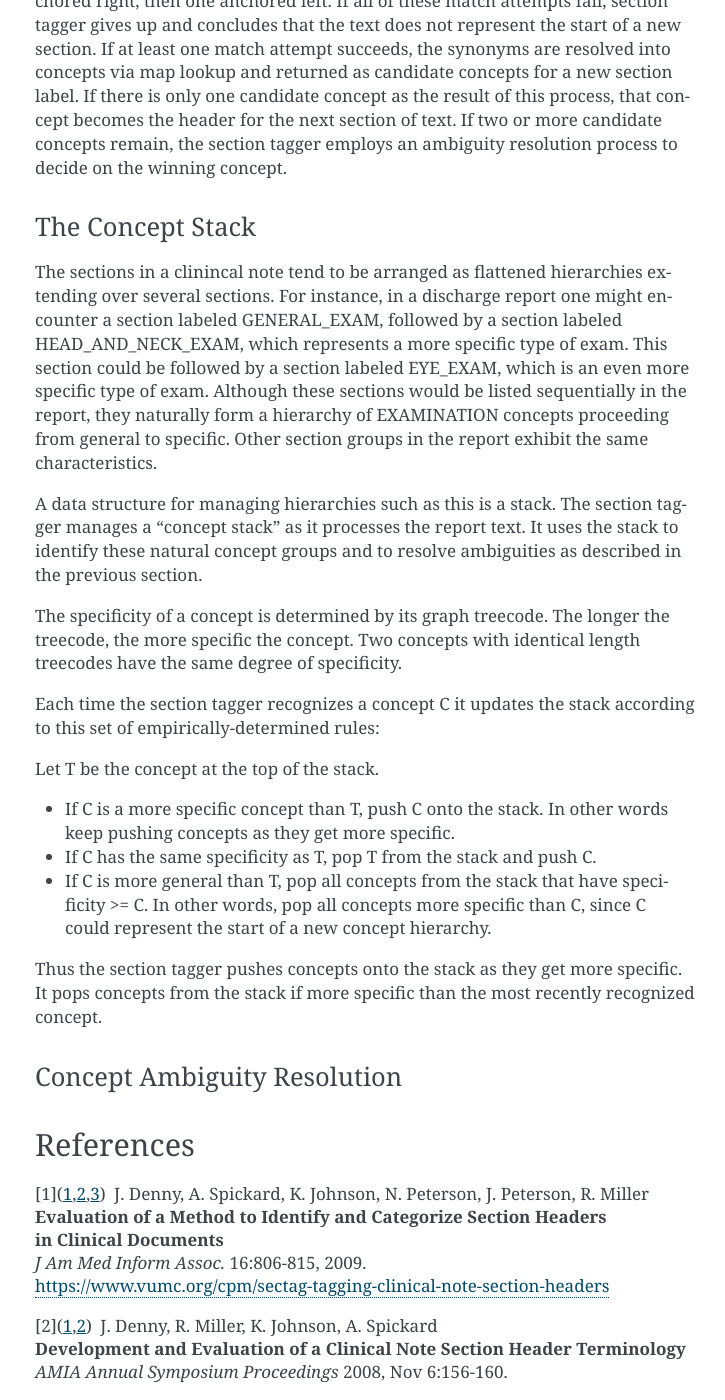
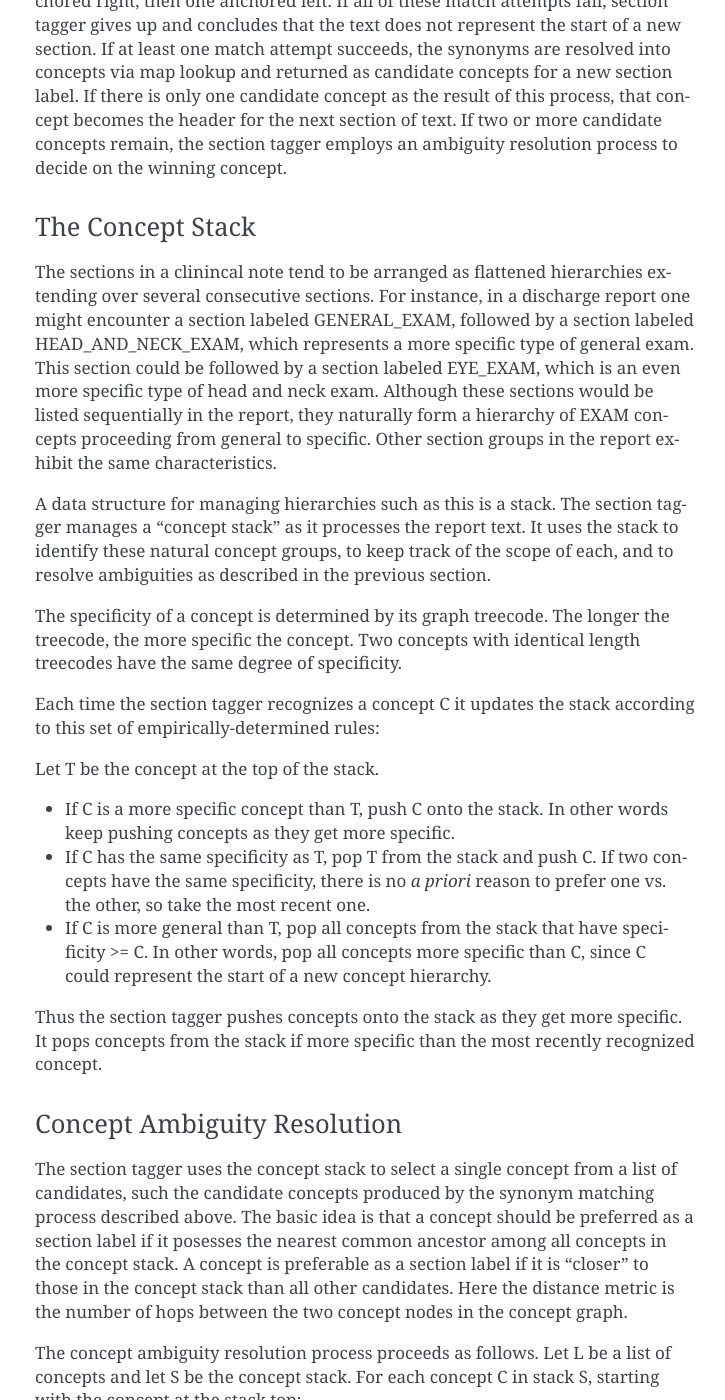
Before and after one commit to ClarityNLP/ClarityNLP, a Sphinx documentation site: the page built from docs/algorithms/section_tagger.rst, in a window 1280 px wide and 1400 px high, scrolled down 5473 px. Shown: the whole window, without its empty margins (385-1110 px from the left). Built offline with Sphinx 7.4.7, drawn with Linux system fonts in a browser that asks for light colours; some of the changed text lies outside the part shown.

Commit message:
added concept ambiguity resolution section to section tagger doc

```diff
--- a/docs/algorithms/section_tagger.rst
+++ b/docs/algorithms/section_tagger.rst
@@ -252,19 +252,19 @@
 -----------------
 
 The sections in a clinincal note tend to be arranged as flattened hierarchies
-extending over several sections. For instance, in a discharge report one
-might encounter a section labeled GENERAL_EXAM, followed by a section labeled
-HEAD_AND_NECK_EXAM, which represents a more specific type of exam. This section
-could be followed by a section labeled EYE_EXAM, which is an even more
-specific type of exam. Although these sections would be listed sequentially in
-the report, they naturally form a hierarchy of EXAMINATION concepts proceeding
-from general to specific. Other section groups in the report exhibit the same
-characteristics.
+extending over several consecutive sections. For instance, in a discharge
+report one might encounter a section labeled GENERAL_EXAM, followed by a
+section labeled HEAD_AND_NECK_EXAM, which represents a more specific type of
+general exam. This section could be followed by a section labeled EYE_EXAM,
+which is an even more specific type of head and neck exam. Although these
+sections would be listed sequentially in the report, they naturally form a
+hierarchy of EXAM concepts proceeding from general to specific. Other
+section groups in the report exhibit the same characteristics.
 
 A data structure for managing hierarchies such as this is a stack. The section
 tagger manages a "concept stack" as it processes the report text. It uses
-the stack to identify these natural concept groups and to resolve ambiguities
-as described in the previous section.
+the stack to identify these natural concept groups, to keep track of the scope
+of each, and to resolve ambiguities as described in the previous section.
 
 The specificity of a concept is determined by its graph treecode. The longer
 the treecode, the more specific the concept. Two concepts with identical length
@@ -278,6 +278,8 @@
 * If C is a more specific concept than T, push C onto the stack.
   In other words keep pushing concepts as they get more specific.
 * If C has the same specificity as T, pop T from the stack and push C.
+  If two concepts have the same specificity, there is no *a priori* reason
+  to prefer one vs. the other, so take the most recent one.
 * If C is more general than T, pop all concepts from the stack that have
   specificity >= C. In other words, pop all concepts more specific than C,
   since C could represent the start of a new concept hierarchy.
@@ -288,6 +290,64 @@
 
 Concept Ambiguity Resolution
 ----------------------------
+
+The section tagger uses the concept stack to select a single concept from
+a list of candidates, such the candidate concepts produced by the synonym
+matching process described above. The basic idea is that a concept should
+be preferred as a section label if it posesses the nearest common ancestor
+among all concepts in the concept stack. A concept is preferable as a section
+label if it is "closer" to those in the concept stack than all other
+candidates. Here the distance metric is the number of hops between the two
+concept nodes in the concept graph.
+
+The concept ambiguity resolution process proceeds as follows. Let L be a list
+of concepts and let S be the concept stack. For each concept C in stack S,
+starting with the concept at the stack top:
+
+* For all candidate concepts in L, find the nearest common ancestor to C.
+
+  * If there is a single ancestor A closer than all others, choose A.
+
+  * If multiple ancestors are closer than the others, save these as
+    *best_candidates*. Move one level deeper in the stack and try again.
+
+  * If all ancestors are at the same level in the concept graph (have the
+    same specificity), there is no clear winner. Move one element deeper
+    in the stack and try again.
+
+If one winner among the candidates in L emerges from this procedure, it is
+declared the winning concept and it is used for the section label.
+
+If there is no single winning concept:
+
+* If there are any *best_candidate* concepts:
+
+  * Select the most general concept from among these as the winner.
+
+  * If all *best_candidate* concepts have the same specificity, select the
+    first of the best candidates as the winner.
+
+* Otherwise, take the highest level concept from those in L, if any.
+
+* Otherwise, declare failure for the ambiguity resolution process.
+
+
+Example
+-------
+
+An example may help to clarify all of this. Consider this (reformatted) snippet
+of text from one of the anonymized MIMIC discharge notes:
+
+|    ``Admission Date: [\**3183-5-31\**]``
+|    ``Discharge Date: [\**3183-6-7\**]``
+|    ``Date of Birth:  [\**3114-8-24\**]``
+|    ``Sex:   M``
+|    ``Service: MEDICINE``
+|    ``Allergies: Benzodiazepines / Augmentin``
+|    ``Attending:[\**First Name3 (LF) 30\**]``
+|    ``Chief Complaint: Abdominal pain``
+
+
 
 
 
```
